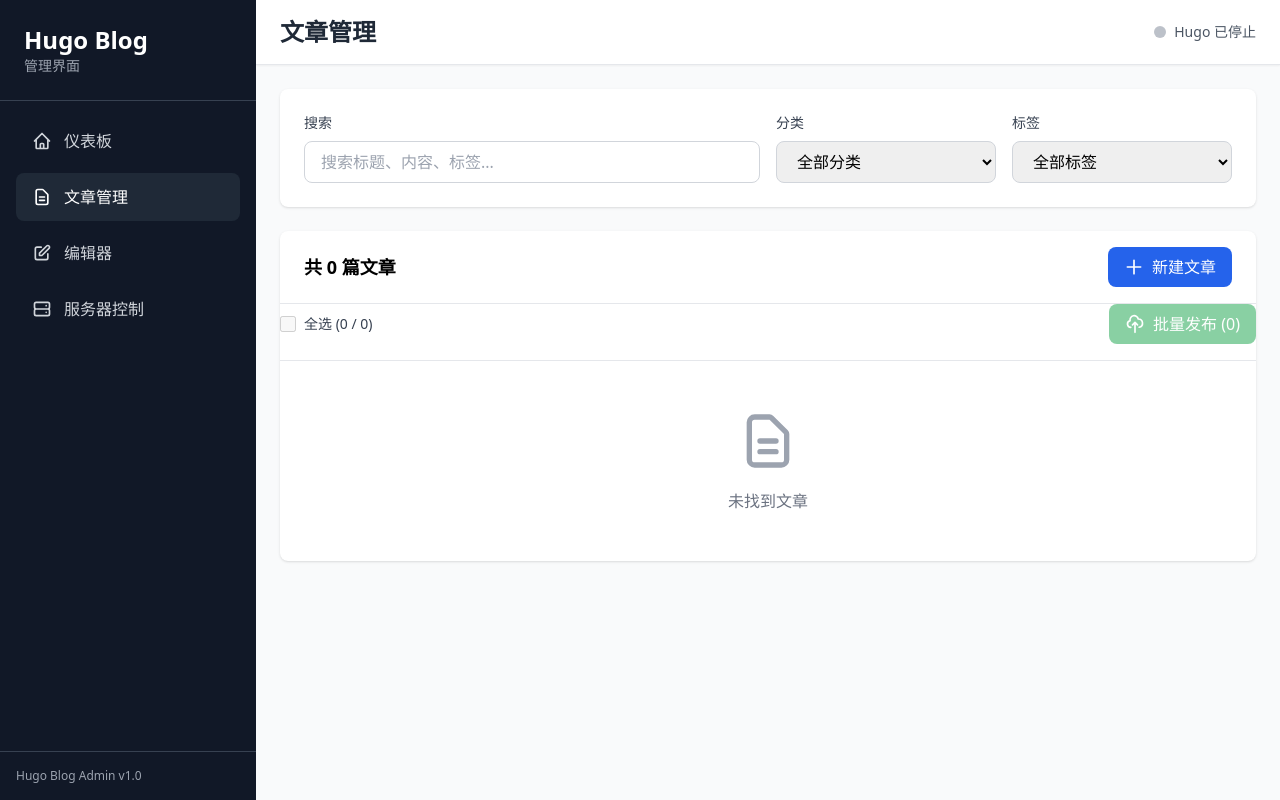
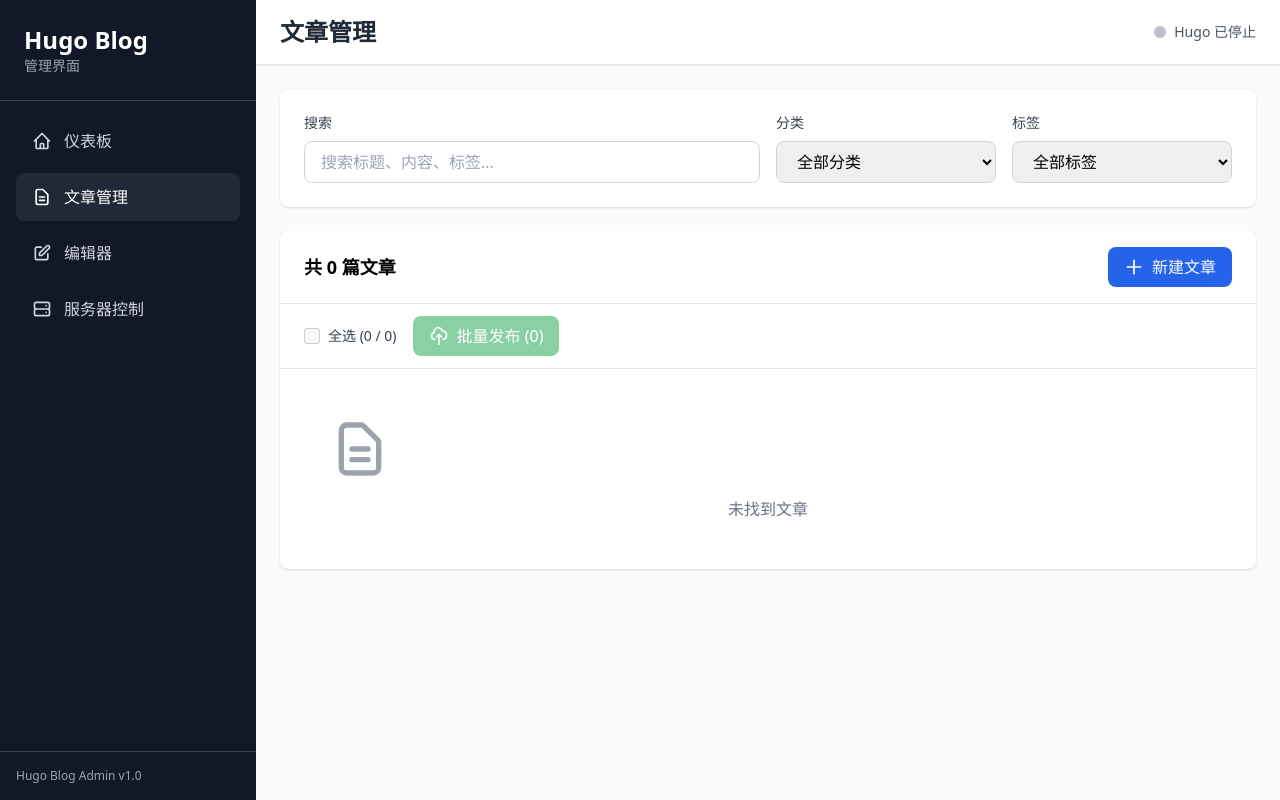
Before and after one commit to Svtter/hugo-admin, a Flask app: page /posts in a window 1280 px wide. Run offline with Flask 3, Linux system fonts and the light colour scheme; data that the repository does not hold is empty; some libraries are stand-ins or nearby versions.

Commit message:
修复Socket.IO连接端口和posts.html批量操作工具栏布局

```diff
--- a/templates/base.html
+++ b/templates/base.html
@@ -126,7 +126,7 @@
     <!-- 全局 JavaScript -->
     <script>
         // Socket.IO 连接
-        const socket = io('http://127.0.0.1:5000');
+        const socket = io('http://127.0.0.1:5050');
 
         socket.on('connect', () => {
             console.log('Connected to server');
--- a/templates/posts.html
+++ b/templates/posts.html
@@ -78,7 +78,7 @@
                 </div>
 
                 <!-- 批量操作工具栏 -->
-                <div class="flex flex-wrap items-center justify-between gap-4 mb-4">
+                <div class="flex items-center gap-4 px-6 py-3">
                     <!-- 选择控制 -->
                     <div class="flex items-center gap-2">
                         <input type="checkbox"
@@ -106,7 +106,7 @@
                 <div class="divide-y divide-gray-200">
                     <template x-if="posts.length === 0">
                         <div class="p-12 text-center text-gray-500">
-                            <svg class="w-16 h-16 mx-auto mb-4 text-gray-400" fill="none" stroke="currentColor" viewBox="0 0 24 24">
+                            <svg class="w-16 h-16 mb-4 text-gray-400" fill="none" stroke="currentColor" viewBox="0 0 24 24">
                                 <path stroke-linecap="round" stroke-linejoin="round" stroke-width="2" d="M9 12h6m-6 4h6m2 5H7a2 2 0 01-2-2V5a2 2 0 012-2h5.586a1 1 0 01.707.293l5.414 5.414a1 1 0 01.293.707V19a2 2 0 01-2 2z"/>
                             </svg>
                             <p>未找到文章</p>
@@ -409,7 +409,7 @@ function postsManager() {
                             return {
                                 ...post,
                                 status: {
-                                    ...post.status,
+                                    ...(post.status || {}),
                                     is_draft: false
                                 }
                             };
```
